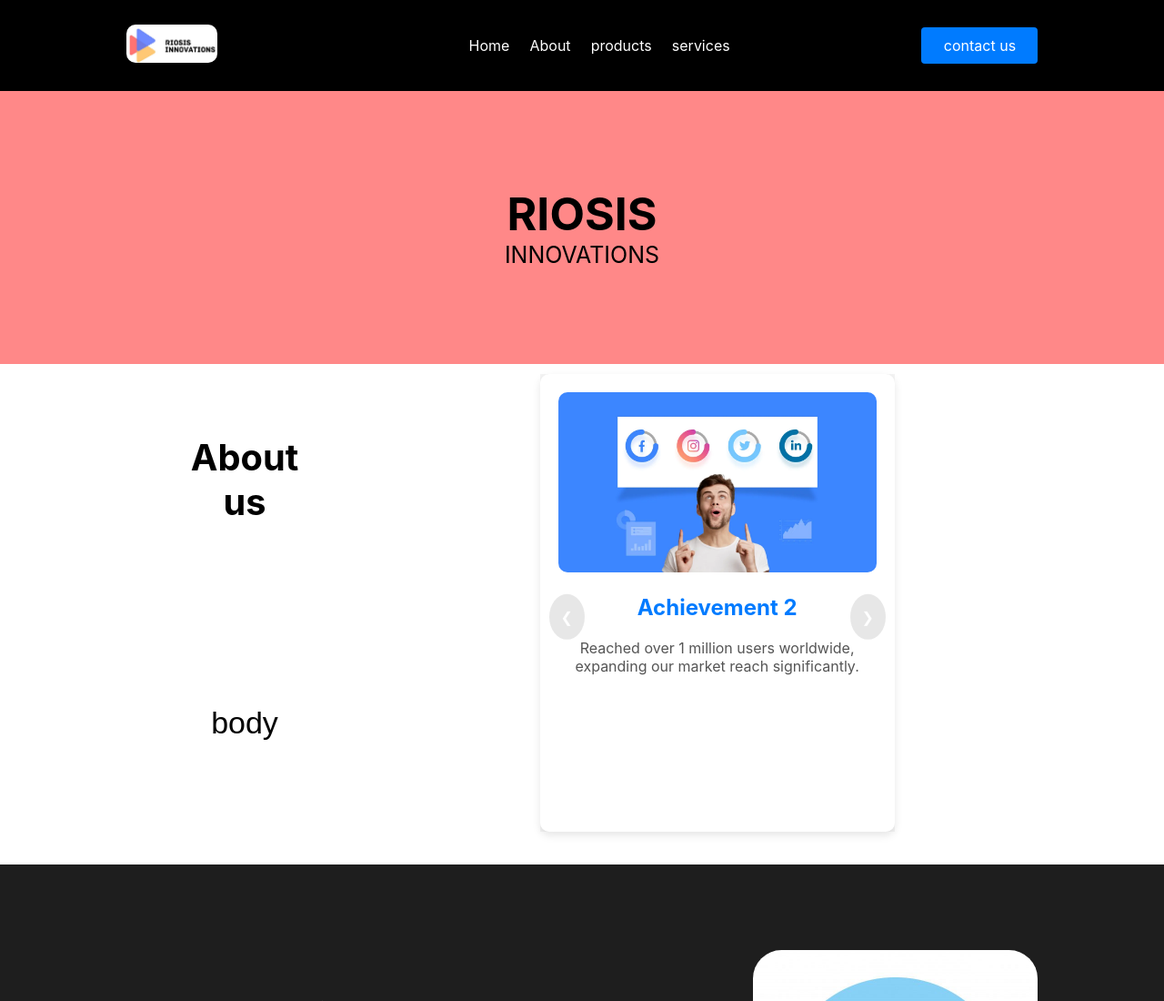
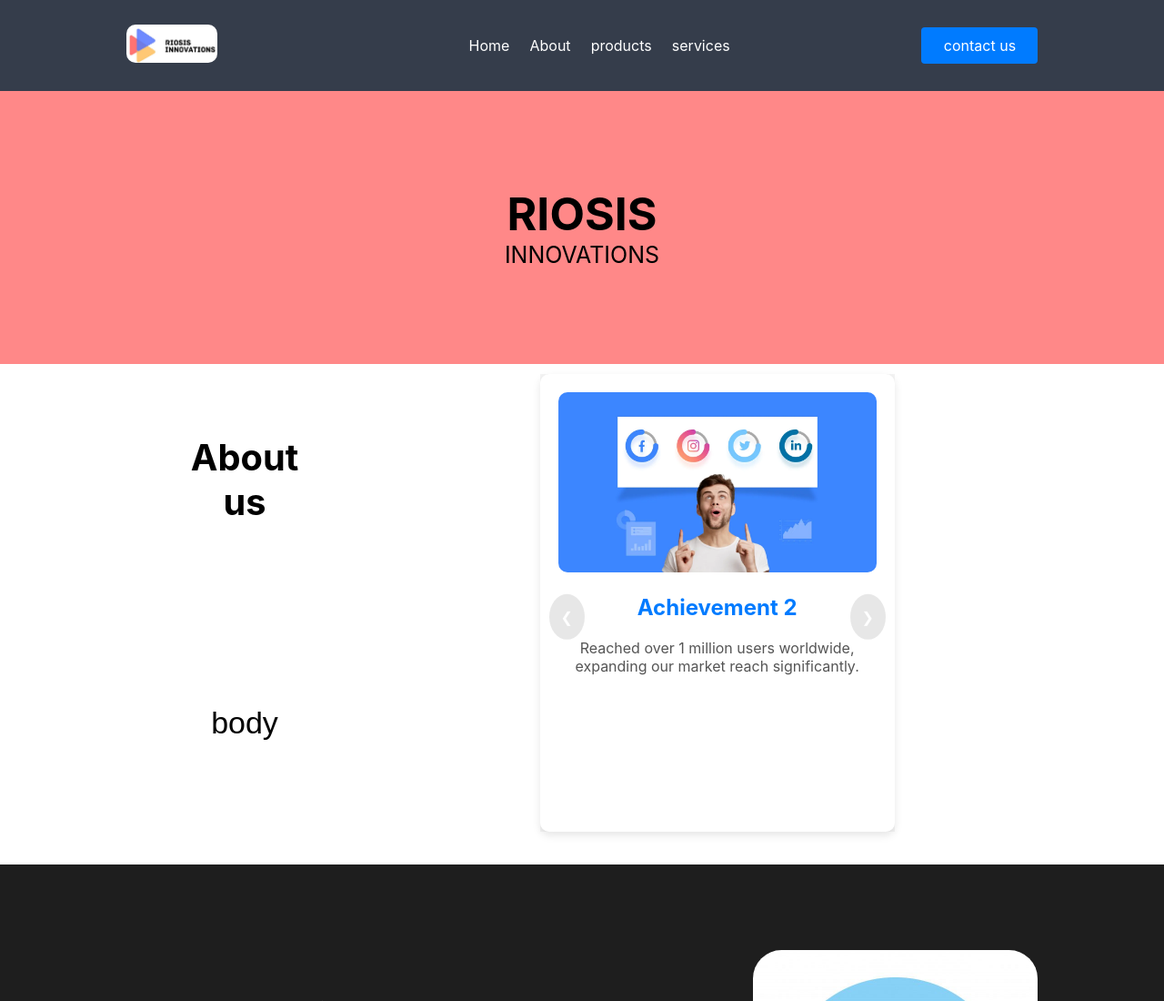
Before and after one commit to Brtkrish/websi, a plain HTML site: page riosis inovation/index.html in a window 1280 px wide. Shown: the top 1100 px of the page at 91% size. Drawn offline with Linux system fonts and the light colour scheme.

Commit message:
updated the header

```diff
--- a/riosis inovation/style.css
+++ b/riosis inovation/style.css
@@ -14,7 +14,7 @@ body{
 .navbar{
     grid-row: 1 / 2;
     grid-column: 1 / 4;
-    background-color: rgb(0, 0, 0);
+    background-color: rgb(53, 61, 75);
     display: flex;
     flex-direction:row;
     width: 100%;
```
